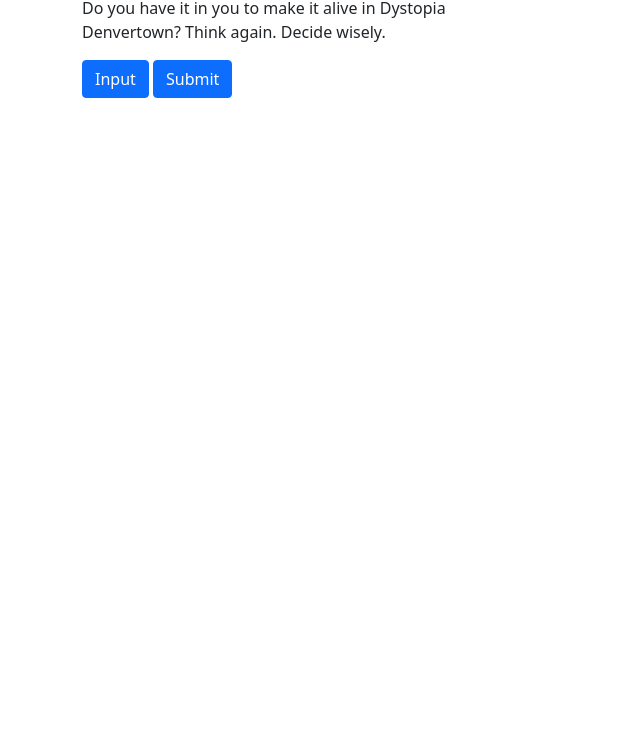
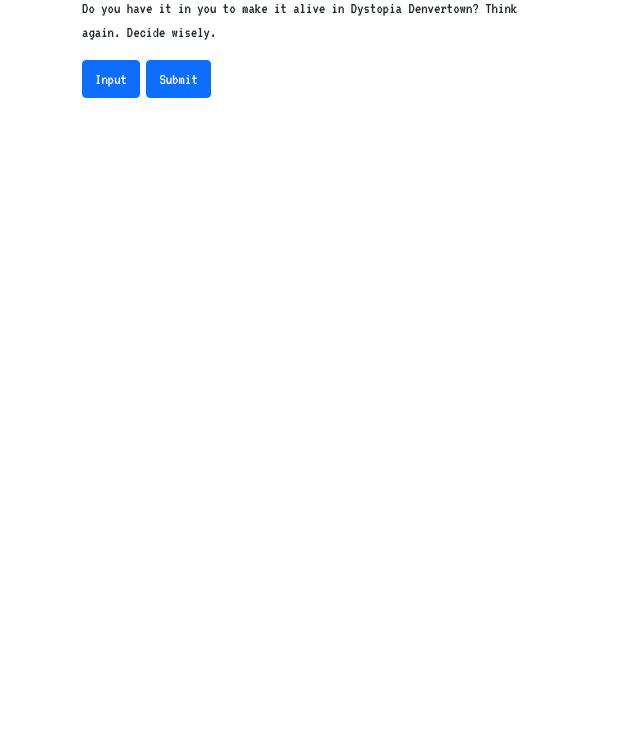
Before and after one commit to Swatilekha-Roy/Fear-The-Walking-Cats, a plain HTML site: page index.html in a window 1280 px wide. Shown: the part 60-800 px from the top of the page, without its empty margins (0-640 px from the left). Drawn offline with nearby package versions, Linux system fonts and the light colour scheme.

Commit message:
Update style.css

```diff
--- a/css/style.css
+++ b/css/style.css
@@ -1,3 +1,3 @@
 * {
-    font-family: ;
+    font-family: 'VT323', monospace;
 }
```
